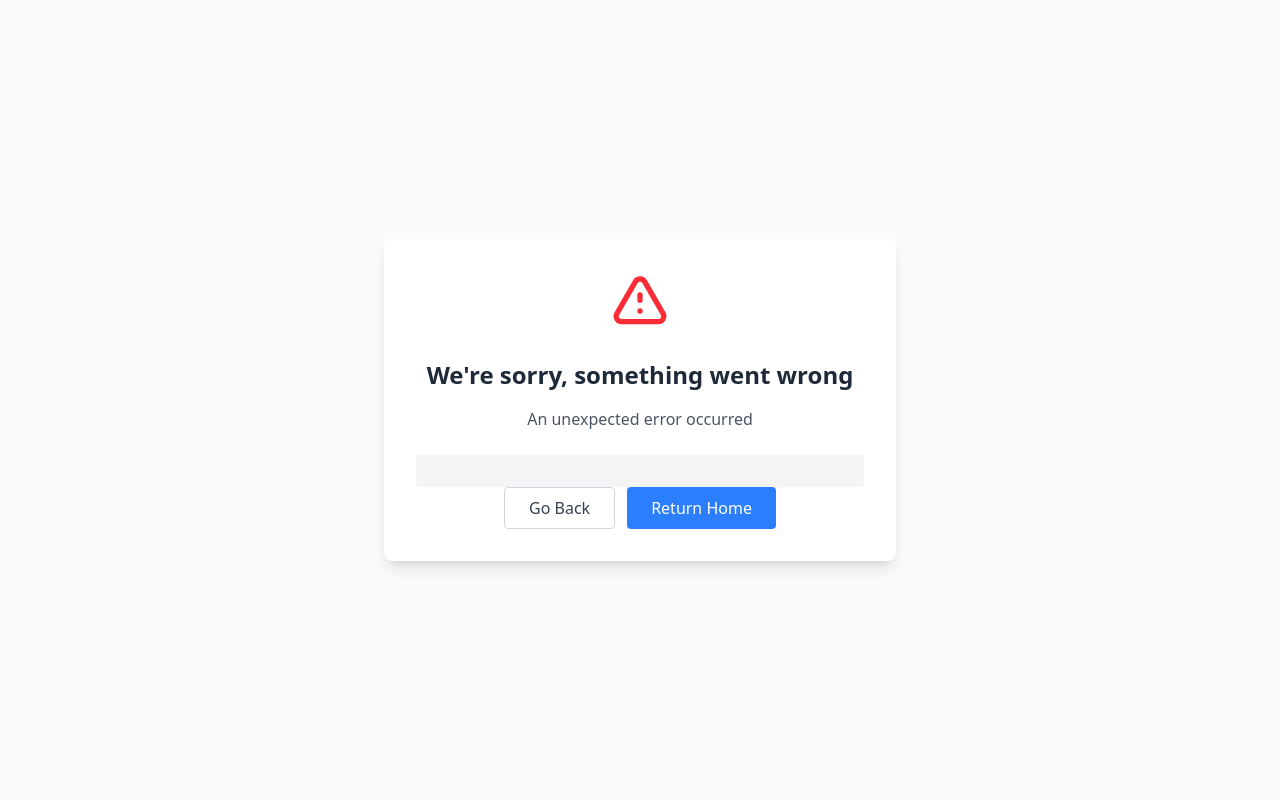
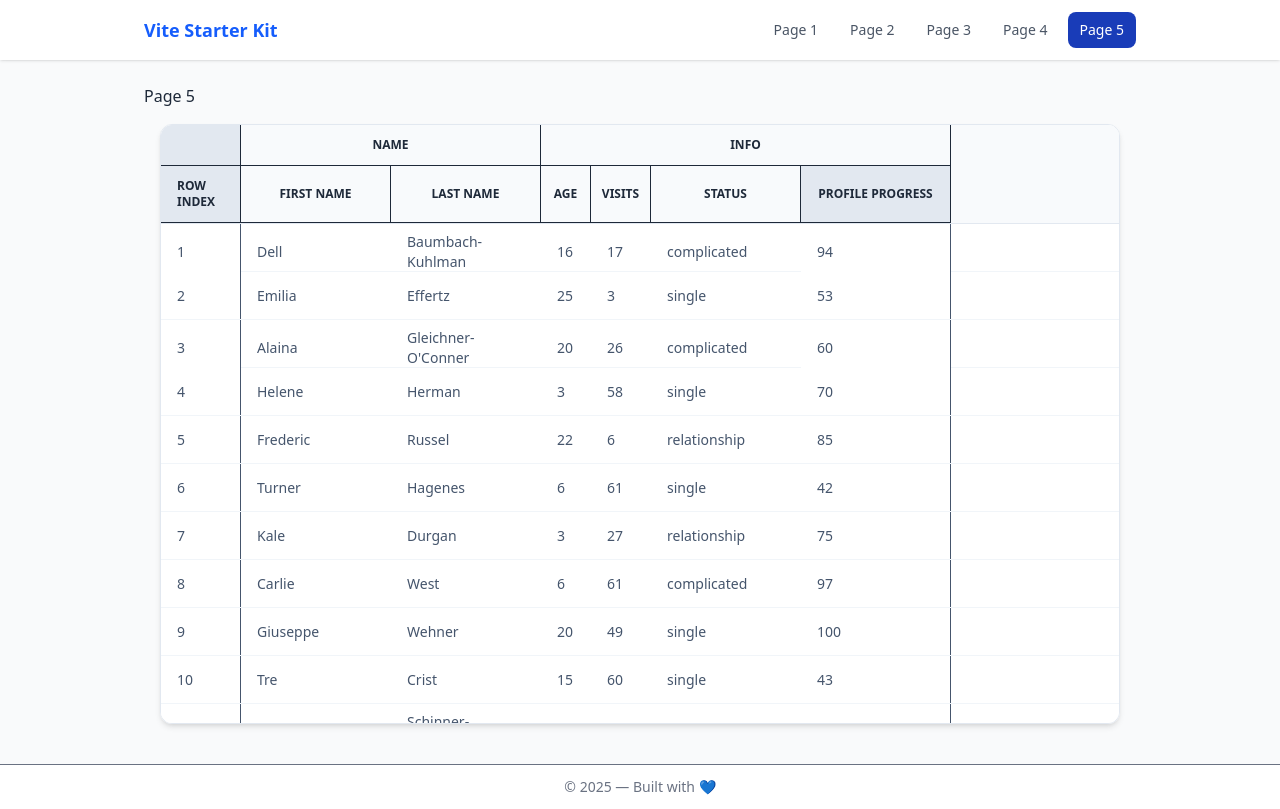
Before and after one commit to duynguyenvp/vite-starter-react, a React (Vite) app: page /page5 in a window 1280 px wide. Built offline with nearby package versions, Linux system fonts and the light colour scheme.

Commit message:
feat: tanstack virtualized table

```diff
--- a/package.json
+++ b/package.json
@@ -21,6 +21,8 @@
   "dependencies": {
     "@hookform/resolvers": "^5.2.2",
     "@tailwindcss/vite": "^4.1.16",
+    "@tanstack/react-table": "^8.21.3",
+    "@tanstack/react-virtual": "^3.13.18",
     "antd": "^6.1.2",
     "decimal.js": "^10.6.0",
     "nanoid": "^5.1.6",
@@ -38,6 +40,7 @@
     "@commitlint/cli": "^20.1.0",
     "@commitlint/config-conventional": "^20.0.0",
     "@eslint/js": "^9.36.0",
+    "@faker-js/faker": "^10.3.0",
     "@testing-library/dom": "^10.4.1",
     "@testing-library/jest-dom": "^6.9.1",
     "@testing-library/react": "^16.3.0",
--- /dev/null
+++ b/src/components/TanstackVirtualizedTable/index.tsx
@@ -0,0 +1,157 @@
+import { useRef, useCallback } from 'react';
+import { useReactTable, getCoreRowModel, flexRender, type RowData } from '@tanstack/react-table';
+import { useVirtualizer } from '@tanstack/react-virtual';
+import type { TableProps } from './types';
+import { getStickyStyle } from './utils';
+
+export default function TanstackVirtualizedTable<TData extends RowData>({
+  data,
+  columns,
+  isLoading,
+  fetchNextPage,
+  hasNextPage,
+  isFetchingNextPage,
+}: TableProps<TData>) {
+  const tableContainerRef = useRef<HTMLDivElement>(null);
+
+  const table = useReactTable({
+    data: isLoading && data.length === 0 ? [] : data,
+    columns,
+    getCoreRowModel: getCoreRowModel(),
+  });
+
+  const { rows } = table.getRowModel();
+  const headerGroups = table.getHeaderGroups();
+  const totalHeaderRows = headerGroups.length;
+  const leafColumns = table.getVisibleLeafColumns();
+
+  const rowVirtualizer = useVirtualizer({
+    count: hasNextPage ? rows.length + 1 : rows.length,
+    getScrollElement: () => tableContainerRef.current,
+    estimateSize: () => 48,
+    overscan: 10,
+  });
+
+  const fetchMoreOnBottomReached = useCallback(
+    (containerRefElement: HTMLDivElement | null) => {
+      if (containerRefElement) {
+        const { scrollHeight, scrollTop, clientHeight } = containerRefElement;
+        if (
+          scrollHeight - scrollTop - clientHeight < 300 &&
+          !isFetchingNextPage &&
+          hasNextPage &&
+          fetchNextPage
+        ) {
+          fetchNextPage();
+        }
+      }
+    },
+    [fetchNextPage, hasNextPage, isFetchingNextPage],
+  );
+
+  return (
+    <div className="flex flex-col w-full p-4">
+      <div
+        ref={tableContainerRef}
+        onScroll={(e) => fetchMoreOnBottomReached(e.currentTarget as HTMLDivElement)}
+        className="relative h-[600px] w-full overflow-auto border border-slate-200 rounded-xl bg-white shadow-md scrollbar-thin"
+        role="table"
+      >
+        <div className="min-w-full inline-block">
+          <div
+            className="sticky top-0 z-30 flex flex-col border-b border-slate-200 bg-slate-50"
+            role="rowgroup"
+          >
+            <div
+              className="grid"
+              style={{
+                gridTemplateColumns: leafColumns.map((c) => `${c.getSize()}px`).join(' '),
+                gridTemplateRows: `repeat(${totalHeaderRows}, auto)`,
+              }}
+              role="row"
+            >
+              {headerGroups.flatMap((headerGroup) => (
+                <>
+                  {headerGroup.headers.map((header) => {
+                    const isLeaf = header.subHeaders.length === 0;
+                    const totalGroups = headerGroups.length;
+                    const rowSpan = isLeaf ? totalGroups - header.depth : 1;
+                    const stickyStyle = getStickyStyle(header.column, leafColumns, header.index);
+
+                    return (
+                      <div
+                        key={header.id}
+                        role="columnheader"
+                        className={`flex items-center justify-center px-4 py-3 border-r border-b font-bold text-xs uppercase
+                        ${Object.keys(stickyStyle).length > 0 ? 'z-40 bg-slate-200' : ''}
+                      `}
+                        style={{
+                          gridColumn: `span ${header.colSpan}`,
+                          gridRow: `span ${rowSpan}`,
+                          ...(stickyStyle as React.CSSProperties),
+                        }}
+                      >
+                        {header.isPlaceholder
+                          ? null
+                          : flexRender(header.column.columnDef.header, header.getContext())}
+                      </div>
+                    );
+                  })}
+                </>
+              ))}
+            </div>
+          </div>
+
+          <div
+            className="relative w-full"
+            style={{ height: `${rowVirtualizer.getTotalSize()}px` }}
+            role="rowgroup"
+          >
+            {rowVirtualizer.getVirtualItems().map((virtualRow) => {
+              const isLoaderRow = virtualRow.index > rows.length - 1;
+              const row = rows[virtualRow.index];
+
+              return (
+                <div
+                  key={virtualRow.key}
+                  role="row"
+                  className="grid absolute top-0 left-0 w-full border-b border-slate-100 hover:bg-indigo-50/30"
+                  style={{
+                    gridTemplateColumns: table
+                      .getVisibleLeafColumns()
+                      .map((c) => `${c.getSize()}px`)
+                      .join(' '),
+                    transform: `translateY(${virtualRow.start}px)`,
+                    height: `${virtualRow.size}px`,
+                  }}
+                >
+                  {isLoaderRow ? (
+                    <div className="col-span-full flex items-center justify-center py-2 text-sm italic">
+                      Đang tải thêm...
+                    </div>
+                  ) : (
+                    row.getVisibleCells().map((cell, index) => {
+                      const stickyStyle = getStickyStyle(cell.column, leafColumns, index);
+                      return (
+                        <div
+                          key={cell.id}
+                          role="cell"
+                          className={`flex items-center px-4 py-2 text-sm text-slate-600 ${
+                            Object.keys(stickyStyle).length > 0 ? 'z-30 bg-white border-r' : ''
+                          }`}
+                          style={{ ...(stickyStyle as React.CSSProperties) }}
+                        >
+                          {flexRender(cell.column.columnDef.cell, cell.getContext())}
+                        </div>
+                      );
+                    })
+                  )}
+                </div>
+              );
+            })}
+          </div>
+        </div>
+      </div>
+    </div>
+  );
+}
--- /dev/null
+++ b/src/components/TanstackVirtualizedTable/types.ts
@@ -0,0 +1,17 @@
+import type { ColumnDef, RowData } from '@tanstack/react-table';
+import '@tanstack/react-table';
+
+declare module '@tanstack/react-table' {
+  interface ColumnMeta<TData, TValue> {
+    sticky?: 'left' | 'right';
+  }
+}
+
+export interface TableProps<TData extends RowData> {
+  data: TData[];
+  columns: ColumnDef<TData, any>[];
+  isLoading?: boolean;
+  fetchNextPage?: () => void;
+  hasNextPage?: boolean;
+  isFetchingNextPage?: boolean;
+}
--- /dev/null
+++ b/src/components/TanstackVirtualizedTable/utils.ts
@@ -0,0 +1,27 @@
+import { type Column } from '@tanstack/react-table';
+
+export const getStickyStyle = (
+  column: Column<any, any>,
+  columns: Column<any, any>[],
+  index: number,
+) => {
+  const sticky = column.columnDef.meta?.sticky;
+  const isSticky = sticky === 'left' || sticky === 'right';
+
+  if (!isSticky) return {};
+
+  if (sticky === 'right') {
+    const rightOffset = columns.slice(index + 1).reduce((acc, col) => acc + col.getSize(), 0);
+    return {
+      position: 'sticky',
+      right: `${rightOffset}px`,
+    };
+  }
+
+  const leftOffset = columns.slice(0, index).reduce((acc, col) => acc + col.getSize(), 0);
+
+  return {
+    position: 'sticky',
+    left: `${leftOffset}px`,
+  };
+};
--- /dev/null
+++ b/src/pages/Page5/index.tsx
@@ -0,0 +1,76 @@
+import TanstackVirtualizedTable from '@/components/TanstackVirtualizedTable';
+import { useMemo } from 'react';
+import makeData from './makeData';
+import type { ColumnDef } from '@tanstack/react-table';
+
+interface User {
+  firstName: string;
+  lastName: string;
+  age: number;
+  visits: number;
+  status: string;
+  progress: number;
+}
+
+export default function Page5() {
+  const columns = useMemo<ColumnDef<User>[]>(
+    () => [
+      {
+        id: 'index',
+        header: 'Row Index',
+        size: 80,
+        accessorFn: (_row, index) => index + 1,
+        meta: { sticky: 'left' },
+      },
+      {
+        header: 'Name',
+        columns: [
+          {
+            accessorKey: 'firstName',
+            header: 'First Name',
+          },
+          {
+            accessorKey: 'lastName',
+            header: 'Last Name',
+          },
+        ],
+      },
+      {
+        header: 'Info',
+        columns: [
+          {
+            accessorKey: 'age',
+            header: 'Age',
+            size: 50,
+          },
+          {
+            accessorKey: 'visits',
+            header: 'Visits',
+            size: 60,
+          },
+          {
+            accessorKey: 'status',
+            header: 'Status',
+          },
+          {
+            accessorKey: 'progress',
+            header: 'Profile Progress',
+            meta: { sticky: 'right' },
+          },
+        ],
+      },
+    ],
+    [],
+  );
+
+  const data = useMemo(() => makeData(100000), []);
+
+  return (
+    <>
+      <div>
+        <h1>Page 5</h1>
+      </div>
+      <TanstackVirtualizedTable columns={columns} data={data} />
+    </>
+  );
+}
--- /dev/null
+++ b/src/pages/Page5/makeData.ts
@@ -0,0 +1,43 @@
+import { faker } from '@faker-js/faker';
+
+type Status = 'relationship' | 'complicated' | 'single';
+
+export interface Person {
+  firstName: string;
+  lastName: string;
+  age: number;
+  visits: number;
+  progress: number;
+  status: Status;
+}
+
+const range = (len: number): number[] => {
+  const arr: number[] = [];
+  for (let i = 0; i < len; i++) {
+    arr.push(i);
+  }
+  return arr;
+};
+
+const newPerson = () => ({
+  firstName: faker.person.firstName(),
+  lastName: faker.person.lastName(),
+  age: faker.number.int({ min: 0, max: 30 }),
+  visits: faker.number.int({ min: 0, max: 100 }),
+  progress: faker.number.int({ min: 0, max: 100 }),
+  status: faker.helpers.arrayElement(['relationship', 'complicated', 'single']),
+});
+
+export default function makeData(...lens: number[]): Person[] {
+  const makeDataLevel = (depth = 0): Person[] => {
+    const len = lens[depth];
+
+    return range(len).map((): Person => {
+      return {
+        ...newPerson(),
+      };
+    });
+  };
+
+  return makeDataLevel();
+}
--- a/src/routes/Layout.tsx
+++ b/src/routes/Layout.tsx
@@ -31,6 +31,9 @@ const Layout = () => {
             <Link to="/page4" className={navLinkClass('/page4')}>
               Page 4
             </Link>
+            <Link to="/page5" className={navLinkClass('/page5')}>
+              Page 5
+            </Link>
           </div>
         </nav>
       </header>
--- a/src/routes/index.ts
+++ b/src/routes/index.ts
@@ -7,6 +7,7 @@ const Page1 = lazy(() => import('@pages/Page1'));
 const Page2 = lazy(() => import('@pages/Page2'));
 const Page3 = lazy(() => import('@pages/Page3'));
 const Page4 = lazy(() => import('@/pages/Page4'));
+const Page5 = lazy(() => import('@/pages/Page5'));
 
 const router = createBrowserRouter([
   {
@@ -33,6 +34,11 @@ const router = createBrowserRouter([
         Component: Page4,
         ErrorBoundary: RouteErrorBoundary,
       },
+      {
+        path: '/page5',
+        Component: Page5,
+        ErrorBoundary: RouteErrorBoundary,
+      },
     ],
   },
 ]);
```
Also changed, not shown: 1 other file (tests, documents, lock files or other folders).
